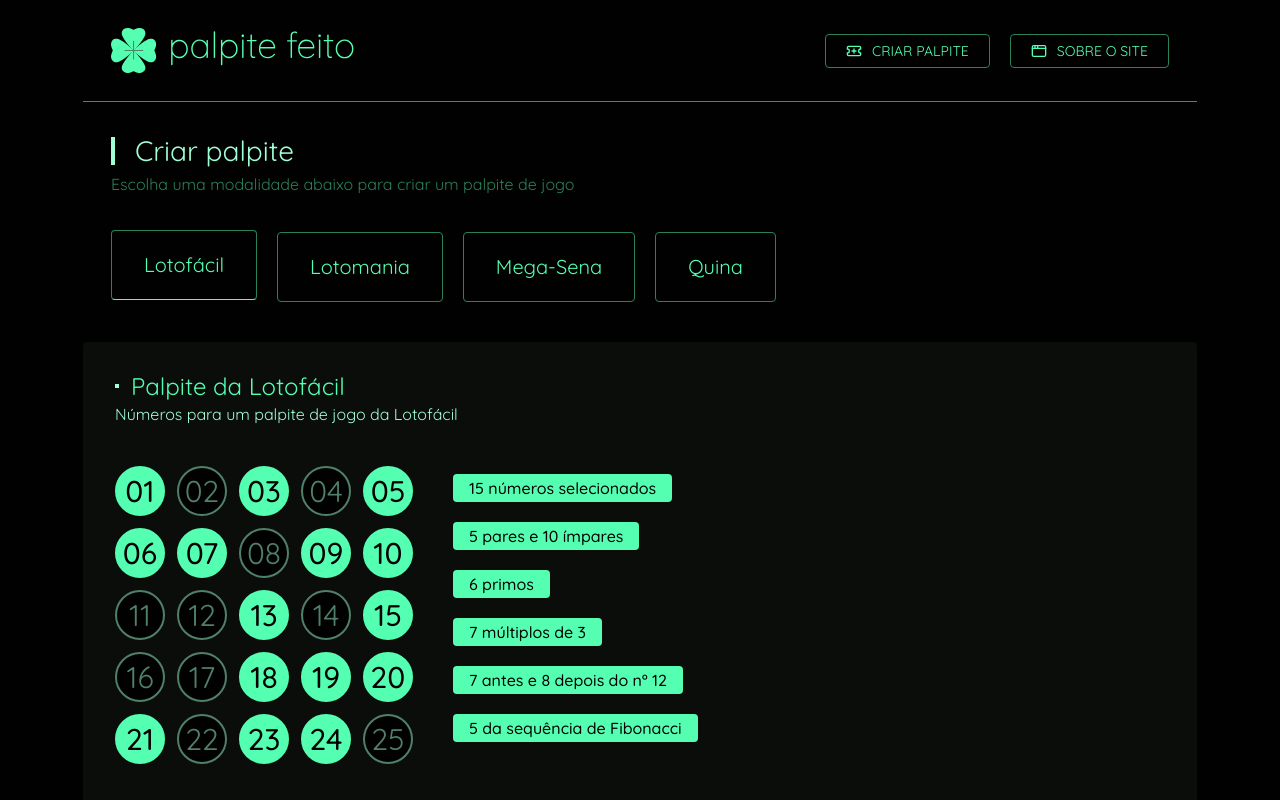
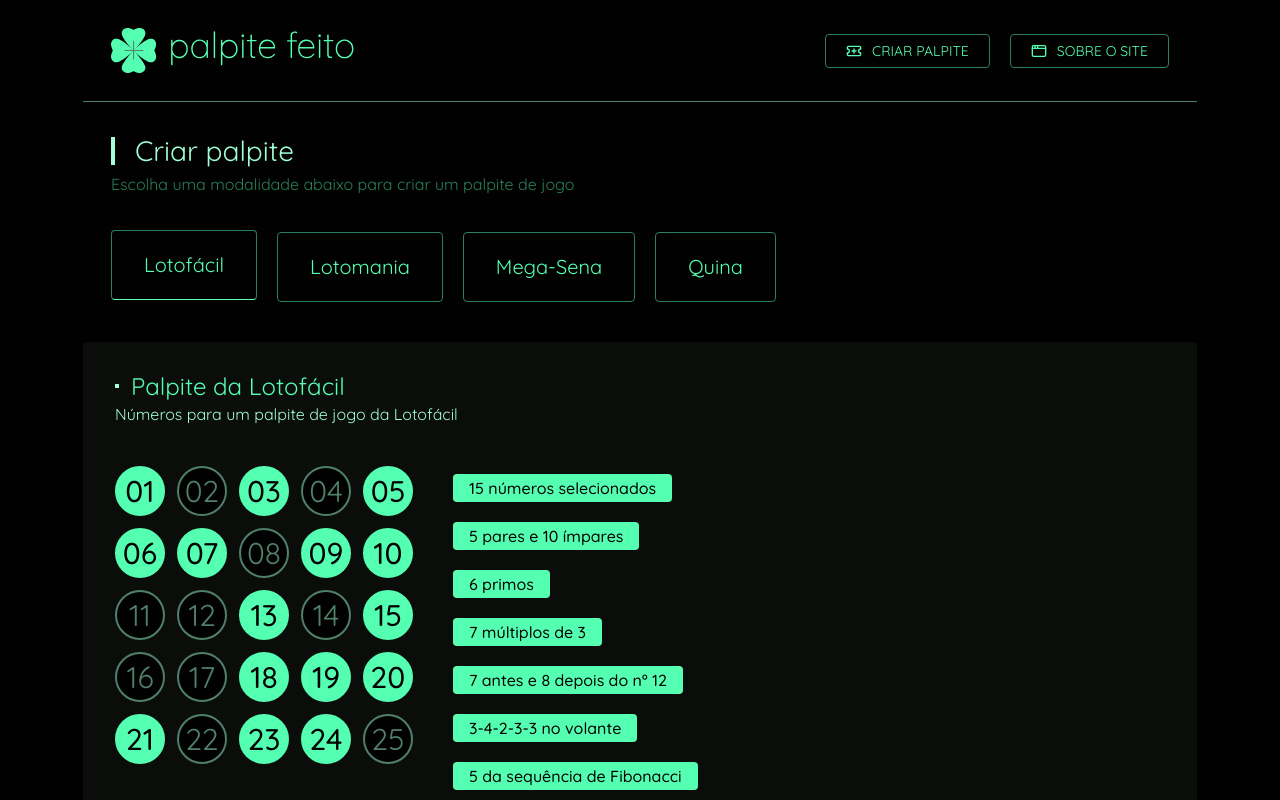
Before and after one commit to philipeoliveira/palpite-feito, a React (Vite) app: page / in a window 1280 px wide. Shown: the top 800 px of the page. Built offline with nearby package versions, Linux system fonts and the light colour scheme.

Commit message:
Creates function to count numbers by groups

```diff
--- a/src/components/BetCards.tsx
+++ b/src/components/BetCards.tsx
@@ -5,16 +5,17 @@ import { Card } from './Card';
 import { getSingularOrPluralWord } from '../utils/getSingularOrPluralWord';
 import { countEvenAndOdd } from '../utils/countEvenAndOdd';
 import { countPrimeNumbers } from '../utils/countPrimeNumbers';
+import { countMultiplesOfThree } from '../utils/countMultiplesOfThree';
 import { countHalfBet } from '../utils/countHalfBet';
+import { countSelectedIntoGroups } from '../utils/countSelectedIntoGroups';
 import { countSelectedFibonacci } from '../utils/countSelectedFibonacci';
-import { countMultiplesOfThree } from '../utils/countMultiplesOfThree';
 
 import { ModalityContext } from '../contexts/ModalityContext';
 import { BetContext } from '../contexts/BetContext';
 
 export function BetCards() {
    const { selectedModality } = useContext(ModalityContext);
-   const { totalNumbersAvailable, countHalf } = selectedModality;
+   const { totalNumbersAvailable, countHalf, countIntoGroups } = selectedModality;
 
    const { selectedNumbers } = useContext(BetContext);
 
@@ -37,6 +38,9 @@ export function BetCards() {
          {countHalf && (
             <Card>{countHalfBet(totalNumbersAvailable, selectedNumbers)}</Card>
          )}
+         {countIntoGroups && (
+            <Card>{countSelectedIntoGroups(totalNumbersAvailable, selectedNumbers)}</Card>
+         )}
          <Card>{countSelectedFibonacci(totalNumbersAvailable, selectedNumbers)}</Card>
       </ul>
    );
--- a/src/data/lottery-modalities.json
+++ b/src/data/lottery-modalities.json
@@ -6,7 +6,8 @@
          "minNumbersToBet": "15",
          "maxNumbersToBet": "20",
          "totalNumbersAvailable": "25",
-         "countHalf": true
+         "countHalf": true,
+         "countIntoGroups": true
       },
       {
          "id": "2",
@@ -14,7 +15,8 @@
          "minNumbersToBet": "50",
          "maxNumbersToBet": "50",
          "totalNumbersAvailable": "100",
-         "countHalf": false
+         "countHalf": false,
+         "countIntoGroups": false
       },
       {
          "id": "3",
@@ -22,7 +24,8 @@
          "minNumbersToBet": "6",
          "maxNumbersToBet": "20",
          "totalNumbersAvailable": "60",
-         "countHalf": true
+         "countHalf": true,
+         "countIntoGroups": false
       },
       {
          "id": "4",
@@ -30,7 +33,8 @@
          "minNumbersToBet": "5",
          "maxNumbersToBet": "15",
          "totalNumbersAvailable": "80",
-         "countHalf": true
+         "countHalf": true,
+         "countIntoGroups": false
       }
    ]
 }
--- a/src/types/ModalityProps.ts
+++ b/src/types/ModalityProps.ts
@@ -4,5 +4,6 @@ export interface ModalityProps {
    minNumbersToBet: string;
    maxNumbersToBet: string;
    totalNumbersAvailable: string;
-   countHalf: boolean;
+   countHalf: boolean; // contagem de números nas duas metades da aposta
+   countIntoGroups: boolean; // contagem baseada na diagramação do volante
 }
--- /dev/null
+++ b/src/utils/countSelectedIntoGroups.ts
@@ -0,0 +1,41 @@
+/**
+ * @description Separa em grupos os números disponíveis da aposta e conta quantos há em cada grupo.
+ * @param {string} totalNumbersAvailable String -> Total de números disponíveis para a aposta.
+ * @param {string[]} selectedNumbers Array de string -> Array com os números selecionados para a aposta.
+ * @return {string} String -> Texto contendo a quantidade de números em cada grupo da aposta.
+ * @example
+ * // Suponha que o total de números disponíveis vai de 1 a 25.
+ * // E o total de grupos é igual a 5, com 5 números cada grupo
+ * console.log(countSelectedIntoGroups("25",
+ *  ["01", "04", "05", "06", "08", "09", "11", "13", "14", "15", "16", "18", "21", "22", "23"]
+ * ));
+ * // Resultado esperado: 3-3-4-2-3 no volante
+ */
+
+import { generateAvailableNumbersForBet } from './generateAvailableNumbersForBet';
+import sortNumbersAscending from './sortNumbersAscending';
+
+const quantityPerGroup = 5;
+
+export function countSelectedIntoGroups(
+   totalNumbersAvailable: string,
+   selectedNumbers: string[]
+): string {
+   const numbersAvailable = generateAvailableNumbersForBet(totalNumbersAvailable);
+   const selectedIntoGroups = [];
+
+   for (let i = 0; i < +numbersAvailable.length; i += quantityPerGroup) {
+      const numbersPerGroup = numbersAvailable.slice(i, i + quantityPerGroup);
+      let selectedPerGroup = 0;
+
+      for (const num of numbersPerGroup) {
+         if (sortNumbersAscending(selectedNumbers).includes(num)) {
+            selectedPerGroup++;
+         }
+      }
+
+      selectedIntoGroups.push(selectedPerGroup);
+   }
+
+   return `${selectedIntoGroups.join('-')} no volante`;
+}
```
